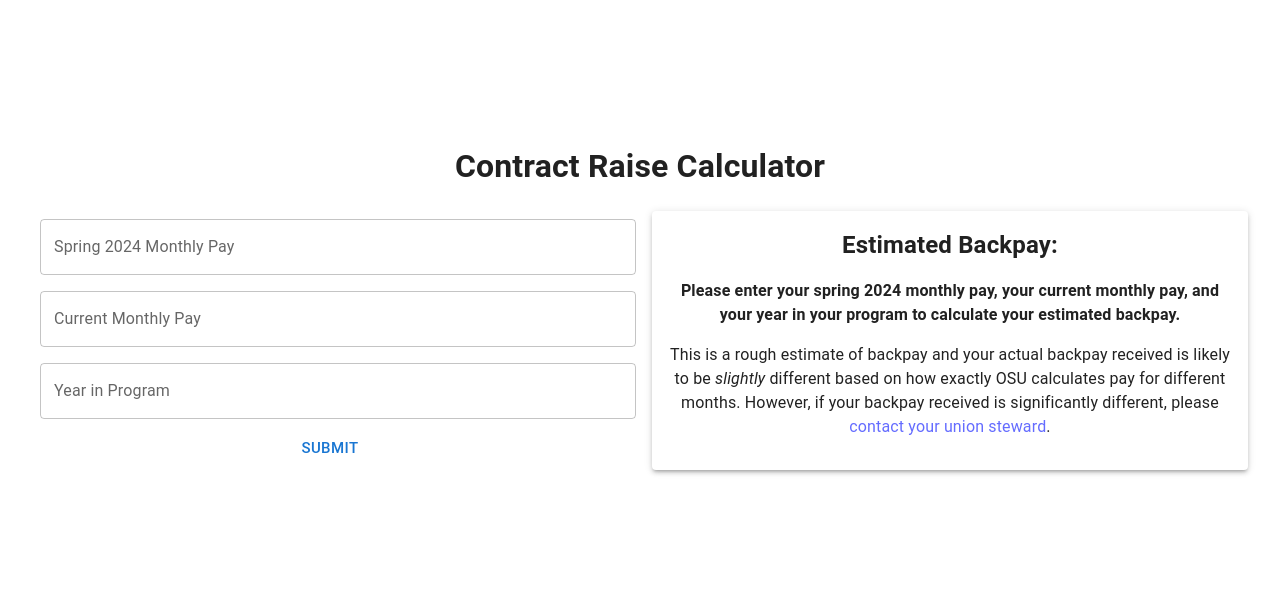
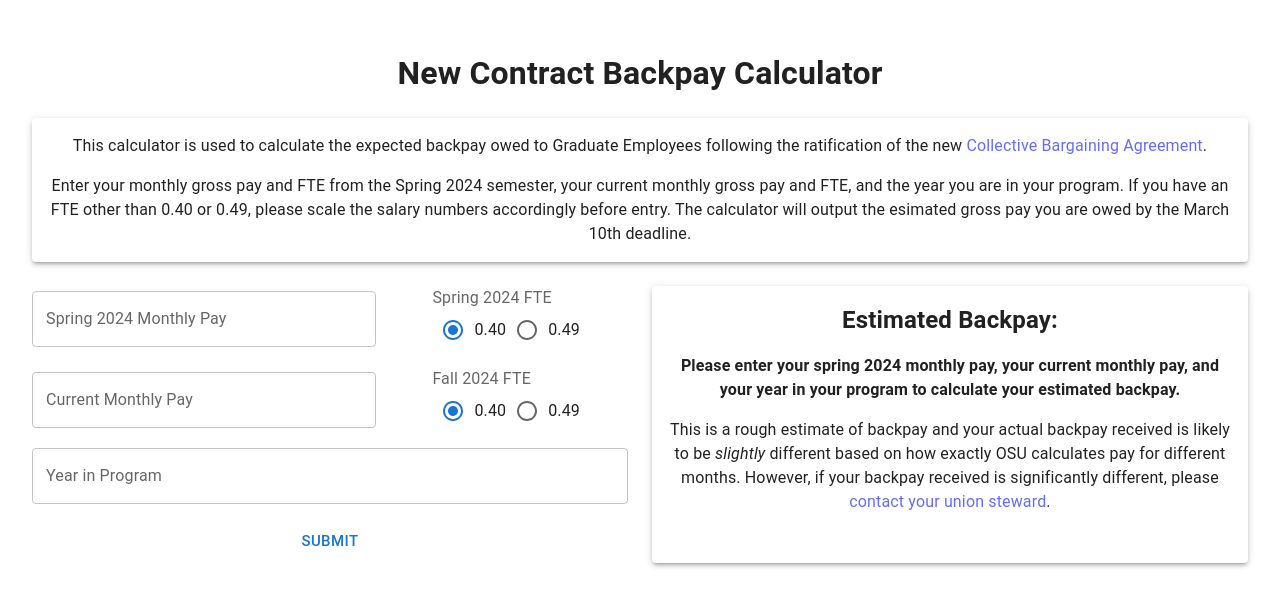
Before and after one commit to andrew-s28/backpay-calculator, a React (Vite) app: page / in a window 1280 px wide. Shown: the part 105-712 px from the top of the page. Built offline with nearby package versions, Linux system fonts and the light colour scheme.

Commit message:
Adds support for varying FTEs Adds support for base salary increases Adds introduction with basic usage instructions

```diff
--- a/src/App.jsx
+++ b/src/App.jsx
@@ -1,5 +1,6 @@
 import './App.css'
 import Entry from './Entry'
+import Intro from './Intro'
 
 import { ThemeProvider, createTheme } from '@mui/material/styles';
 import useMediaQuery from '@mui/material/useMediaQuery';
@@ -24,7 +25,7 @@ function App() {
   return (
     <ThemeProvider theme={theme} defaultMode="system">
       <CssBaseline />
-      <h1>Contract Raise Calculator</h1>
+      <h1>New Contract Backpay Calculator</h1>
       <div className="entry">
         <Entry />
       </div>
--- a/src/Entry.jsx
+++ b/src/Entry.jsx
@@ -3,17 +3,25 @@ import './Entry.css';
 
 import Box from '@mui/material/Box';
 import Button from '@mui/material/Button';
+import FormControl from '@mui/material/FormControl';
+import FormLabel from '@mui/material/FormLabel';
+import FormControlLabel from '@mui/material/FormControlLabel';
+import Radio from '@mui/material/Radio';
+import RadioGroup from '@mui/material/RadioGroup';
 import TextField from '@mui/material/TextField';
 import Paper from '@mui/material/Paper';
 import InputAdornment from '@mui/material/InputAdornment';
 import { Grid2 } from '@mui/material';
 
+import Intro from './Intro';
 
 export default function Entry() {
     const [isSpringFocused, setSpringFocused] = useState(false);
     const [isFallFocused, setFallFocused] = useState(false);
     const [springValue, setSpringValue] = useState("");
     const [fallValue, setFallValue] = useState("");
+    const [springFTE, setSpringFTE] = useState("0.40");
+    const [fallFTE, setFallFTE] = useState("0.40");
     const [yearValue, setYearValue] = useState("");
     const [backpayText, setBackpayText] = useState(
         "Please enter your spring 2024 monthly pay, your current monthly pay, and your year in your program to calculate your estimated backpay."
@@ -67,30 +75,39 @@ export default function Entry() {
         const springPayInt = parseInt(springPay);
         const fallPayInt = parseInt(fallPay);
         const yearInProgramInt = parseInt(yearInProgram);
+        const springFTEFloat = parseFloat(springFTE);
+        const fallFTEFloat = parseFloat(fallFTE);
+        const newBaseSalary = 4977.0;
+        var receivedRaise = 0;
+        var newSalary = 0;
+        var backpay = 0;
+        console.log(springFTEFloat);
+        console.log(fallFTEFloat);
         if (isNaN(springPayInt) || isNaN(fallPayInt) || isNaN(yearInProgramInt)) {
             setBackpayText(
                 "Please enter your Spring 2024 monthly pay, your current monthly pay, and your year in your program to calculate your estimated backpay."
-            )
-        }
-        var receivedRaise = (fallPayInt - springPayInt) / springPayInt;
+            );
+        };
+        newSalary = newBaseSalary * fallFTEFloat;
+        if (newSalary < fallPayInt) {
+            receivedRaise = (fallPayInt * springFTE / fallFTE - springPayInt) / springPayInt;
             if (receivedRaise < 0) {
                 receivedRaise = 0;
-        }
+            };
             if (receivedRaise >= 0.03) {
                 setBackpayText(
                     `You can expect roughly $0 in backpay, covering 6 months from September to February. Since it appears you already received a raise equal to or greater than 3%, you are not eligible for backpay.`
                 );
                 return;
-        }
-        console.log(receivedRaise);
+            };
             const raise = 0.03 - receivedRaise;
-        var backpay = Math.round(raise * fallPayInt * 6);
+            backpay = Math.round(raise * fallPayInt * 6);
             if (isNaN(backpay) || backpay < 0) {
                 setBackpayText(
                     "Please enter your Spring 2024 monthly pay, your current monthly pay, and your year in your program to calculate your estimated backpay."
-            )
+                );
                 return;
-        }
+            };
             if (yearInProgramInt < 2) {
                 setBackpayText(
                     `You can expect roughly $0 in backpay, covering 6 months from September to February. Unfortunately, only graduate employees returning to the same employing unit are eligible for the 3% raise this year.`
@@ -101,20 +118,38 @@ export default function Entry() {
                     `You can expect roughly $${backpay} in backpay, covering 6 months from September to February. OSU has until March 10th to provide this backpay.`
                 );
                 return;
+            };
+        } else {
+            if (yearInProgramInt < 2) {
+                backpay = Math.round(newSalary * 6 - fallPayInt * 6)
+            } else {
+                backpay = Math.round(newSalary * 6 * 1.03 - fallPayInt * 6)
+            };
+            setBackpayText(
+                `You can expect roughly $${backpay} in backpay, covering 6 months from September to February. OSU has until March 10th to provide this backpay.`
+            );
+            return;
         }
-    }
+    };
 
     return (
-        <Grid2 container spacing={{ xs: 2, md: 3 }} columns={{ xs: 4, sm: 8, md: 12 }} minWidth={{ xs: null, md: 900}} justifyContent="space-evenly">
+        <Grid2 container spacing={{ xs: 2, md: 3 }} columns={{ xs: 4, sm: 8, md: 12 }} minWidth={{ xs: null, md: 800}} sx={{ justifyContent: 'center'}}>
+            <Grid2 size={12}>
+                <Intro />
+            </Grid2>
             <Grid2 size={{ xs: 12, md: 6}}>
             <Box
                 component="form"
-                sx={{ '& .MuiTextField-root': { m: 1} }}
+                display="flex"
+                flexDirection={"column"}
+                justifyContent={"space-between"}
+                sx={{ '& .MuiTextField-root': { m: 0} }}
                 noValidate
                 autoComplete="off"
                 onSubmit={submitHandler}
             >
-                <div className="entry">
+                <Grid2 container spacing={{xs: 1}} sx={{ justifyContent: 'space-between', alignItems: 'center'}}>
+                    <Grid2 size={{xs: 12, sm: 7}} sx={{ pb: { xs: 0, sm: 2}, }}>
                         <TextField
                             fullWidth
                             value={springValue}
@@ -131,8 +166,26 @@ export default function Entry() {
                             }}
                         >
                         </TextField>
-                </div>
-                <div className="entry">
+                    </Grid2>
+                    <Grid2 size={{xs: 12, sm: 5}} sx={{ display: 'flex', alignItems: 'left', pb: { xs: 2, sm: 2},}}>
+                        <FormControl sx={{ margin: {xs: 0, sm:'auto'}, paddingLeft: {xs: 2, sm: 0}}}>
+                        <FormLabel id="demo-row-radio-buttons-group-label" sx={{ textAlign: 'left !important' }}>Spring 2024 FTE</FormLabel>
+                        <RadioGroup
+                            row
+                            label="Spring 2024 FTE"
+                            aria-labelledby="demo-row-radio-buttons-group-label"
+                            name="row-radio-buttons-group"
+                            value={springFTE}
+                            onChange={(e) => setSpringFTE(e.target.value)}
+                        >
+                            <FormControlLabel value="0.40" control={<Radio />} label="0.40" sx={{ m: '0'}} />
+                            <FormControlLabel value="0.49" control={<Radio />} label="0.49" sx={{ m: '0'}} />
+                        </RadioGroup>
+                        </FormControl>
+                    </Grid2>
+                </Grid2>
+                <Grid2 container spacing={{xs: 1}} sx={{ justifyContent: 'space-between', alignItems: 'center'}}>
+                    <Grid2 size={{xs: 12, sm: 7}} sx={{ pb: { xs: 0, sm: 2}, }}>
                         <TextField
                             fullWidth
                             value={fallValue}
@@ -149,8 +202,26 @@ export default function Entry() {
                             }}
                         >
                         </TextField>
-                </div>
-                <div className="entry">
+                    </Grid2>
+                    <Grid2 size={{xs: 12, sm: 5}} sx={{ display: 'flex', alignItems: 'left', pb: { xs: 2, sm: 2},}} >
+                        <FormControl sx={{ margin: {xs: 0, sm:'auto'}, paddingLeft: {xs: 2, sm: 0}}}>
+                        <FormLabel id="demo-row-radio-buttons-group-label" sx={{ textAlign: 'left !important' }}>Fall 2024 FTE</FormLabel>
+                        <RadioGroup
+                            row
+                            label="Fall 2024 FTE"
+                            aria-labelledby="demo-row-radio-buttons-group-label"
+                            name="row-radio-buttons-group"
+                            value={fallFTE}
+                            onChange={(e) => setFallFTE(e.target.value)}
+                        >
+                            <FormControlLabel value="0.40" control={<Radio />} label="0.40" sx={{ m: '0'}} />
+                            <FormControlLabel value="0.49" control={<Radio />} label="0.49" sx={{ m: '0'}} />
+                        </RadioGroup>
+                        </FormControl>
+                    </Grid2>
+                </Grid2>
+                <Grid2 container spacing={{xs: 1}} sx={{ justifyContent: 'space-between', alignItems: 'center', pb: 2, }}>
+                    <Grid2 size={{xs: 12}}>
                         <TextField
                             fullWidth
                             value={yearValue}
@@ -160,10 +231,9 @@ export default function Entry() {
                             onChange={onYearChange}
                         >
                         </TextField>
-                </div>
-                <div className="entry">
+                    </Grid2>
+                </Grid2>
                 <Button type="submit" fullWidth size="large">Submit</Button>
-                </div>
         </Box>
         </Grid2>
         <Grid2 size={{ xs: 12, md: 6}}>
--- /dev/null
+++ b/src/Intro.css
@@ -0,0 +1,7 @@
+.introTop {
+    margin-top: 0;
+}
+
+.introBottom {
+    margin-bottom: 0;
+}
--- /dev/null
+++ b/src/Intro.jsx
@@ -0,0 +1,21 @@
+import './Intro.css';
+
+import Box from '@mui/material/Box';
+import Paper from '@mui/material/Paper';
+
+export default function Intro() {
+    return (
+        <Paper elevation={3} sx={{ p: 2, width: "100%" }}>
+            <p className="introTop">
+                This calculator is used to calculate the expected backpay owed to Graduate Employees
+                following the ratification of the new <a href="https://www.cge6069.org/wp-content/uploads/2024/12/CGE_2024-2027_Successor_Agreement-Changes-Noted.pdf">Collective Bargaining Agreement</a>.
+            </p>
+            <p className="introBottom">
+                Enter your monthly gross pay and FTE from the Spring 2024 semester,
+                your current monthly gross pay and FTE, and the year you are in your program.
+                If you have an FTE other than 0.40 or 0.49, please scale the salary numbers accordingly before entry.
+                The calculator will output the esimated gross pay you are owed by the March 10th deadline.
+            </p>
+        </Paper>
+    )
+}
```
Lines whose indentation alone changed are shown as unchanged.
